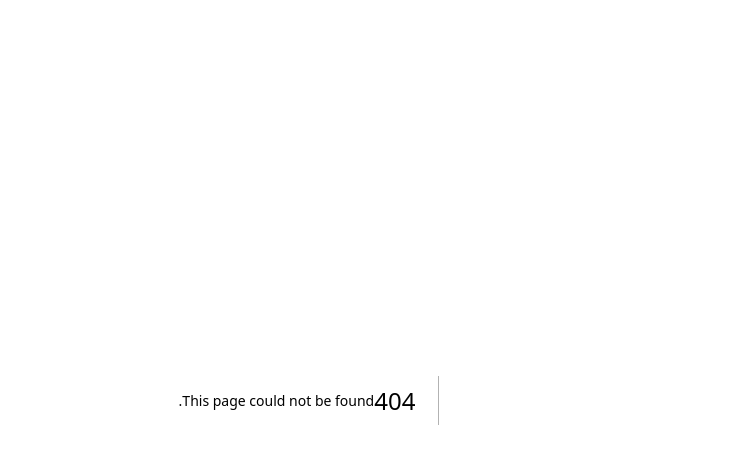
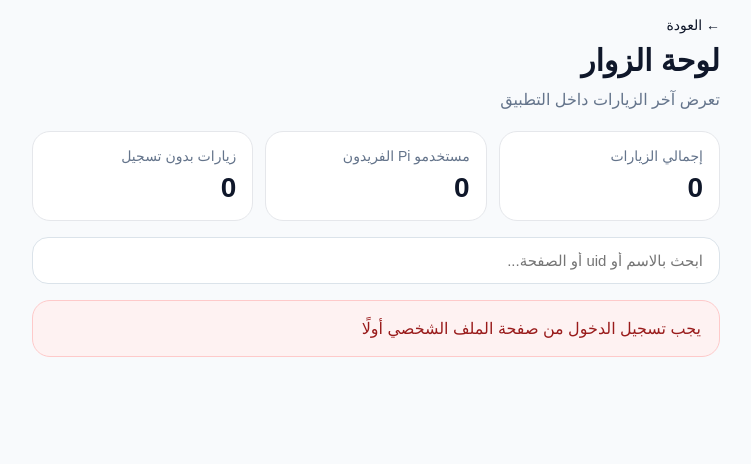
Before and after one commit to Eghrdm20/maharaat-app, a Next.js app: page /admin/visits in a window 1280 px wide. Before the commit this address had no page. Shown: the top 464 px of the page, without its empty margins (363-1114 px from the left). Built offline with nearby package versions, Linux system fonts and the light colour scheme.

Commit message:
Create page.tsx

```diff
--- /dev/null
+++ b/app/admin/visits/page.tsx
@@ -0,0 +1,317 @@
+"use client"
+
+import type { CSSProperties } from "react"
+import Link from "next/link"
+import { useEffect, useMemo, useState } from "react"
+
+type Visit = {
+  id: number
+  uid: string | null
+  username: string | null
+  path: string
+  page_title: string | null
+  visited_at: string
+}
+
+type Stats = {
+  totalVisits: number
+  anonymousVisits: number
+  uniquePiUsers: number
+}
+
+type PiUser = {
+  uid: string
+  username: string
+}
+
+export default function AdminVisitsPage() {
+  const [loading, setLoading] = useState(true)
+  const [error, setError] = useState("")
+  const [search, setSearch] = useState("")
+  const [visits, setVisits] = useState<Visit[]>([])
+  const [stats, setStats] = useState<Stats>({
+    totalVisits: 0,
+    anonymousVisits: 0,
+    uniquePiUsers: 0,
+  })
+
+  useEffect(() => {
+    const loadVisits = async () => {
+      try {
+        setLoading(true)
+        setError("")
+
+        const rawUser = window.localStorage.getItem("pi_user")
+        const sessionToken = window.localStorage.getItem("pi_session_token") || ""
+
+        if (!rawUser || !sessionToken) {
+          throw new Error("يجب تسجيل الدخول من صفحة الملف الشخصي أولًا")
+        }
+
+        let piUser: PiUser | null = null
+
+        try {
+          piUser = JSON.parse(rawUser)
+        } catch (error) {
+          console.error(error)
+        }
+
+        if (!piUser?.uid) {
+          throw new Error("بيانات المستخدم غير صالحة")
+        }
+
+        const res = await fetch("/api/admin/visits", {
+          method: "GET",
+          cache: "no-store",
+          headers: {
+            Authorization: `Bearer ${sessionToken}`,
+          },
+        })
+
+        const json = await res.json().catch(() => ({}))
+
+        if (!res.ok) {
+          throw new Error(json?.error || "Failed to load visits")
+        }
+
+        setVisits(Array.isArray(json.visits) ? json.visits : [])
+        setStats(
+          json?.stats || {
+            totalVisits: 0,
+            anonymousVisits: 0,
+            uniquePiUsers: 0,
+          }
+        )
+      } catch (error: any) {
+        console.error(error)
+        setError(error?.message || "Failed to load visits")
+      } finally {
+        setLoading(false)
+      }
+    }
+
+    loadVisits()
+  }, [])
+
+  const filteredVisits = useMemo(() => {
+    const q = search.trim().toLowerCase()
+
+    if (!q) return visits
+
+    return visits.filter((visit) => {
+      return (
+        (visit.username || "").toLowerCase().includes(q) ||
+        (visit.uid || "").toLowerCase().includes(q) ||
+        (visit.path || "").toLowerCase().includes(q) ||
+        (visit.page_title || "").toLowerCase().includes(q)
+      )
+    })
+  }, [search, visits])
+
+  return (
+    <main style={pageStyle}>
+      <div style={containerStyle}>
+        <div style={headerStyle}>
+          <div>
+            <Link href="/profile" style={backLinkStyle}>
+              ← العودة
+            </Link>
+            <h1 style={titleStyle}>لوحة الزوار</h1>
+            <p style={subtitleStyle}>تعرض آخر الزيارات داخل التطبيق</p>
+          </div>
+        </div>
+
+        <div style={statsGridStyle}>
+          <div style={statCardStyle}>
+            <div style={statLabelStyle}>إجمالي الزيارات</div>
+            <div style={statValueStyle}>{stats.totalVisits}</div>
+          </div>
+
+          <div style={statCardStyle}>
+            <div style={statLabelStyle}>مستخدمو Pi الفريدون</div>
+            <div style={statValueStyle}>{stats.uniquePiUsers}</div>
+          </div>
+
+          <div style={statCardStyle}>
+            <div style={statLabelStyle}>زيارات بدون تسجيل</div>
+            <div style={statValueStyle}>{stats.anonymousVisits}</div>
+          </div>
+        </div>
+
+        <div style={searchWrapStyle}>
+          <input
+            value={search}
+            onChange={(e) => setSearch(e.target.value)}
+            placeholder="ابحث بالاسم أو uid أو الصفحة..."
+            style={searchInputStyle}
+          />
+        </div>
+
+        {loading ? (
+          <div style={infoBoxStyle}>جاري تحميل الزيارات...</div>
+        ) : error ? (
+          <div style={errorBoxStyle}>{error}</div>
+        ) : filteredVisits.length === 0 ? (
+          <div style={infoBoxStyle}>لا توجد زيارات لعرضها</div>
+        ) : (
+          <div style={listStyle}>
+            {filteredVisits.map((visit) => (
+              <div key={visit.id} style={visitCardStyle}>
+                <div style={visitTopStyle}>
+                  <div style={pathStyle}>{visit.path}</div>
+                  <div style={timeStyle}>
+                    {new Date(visit.visited_at).toLocaleString()}
+                  </div>
+                </div>
+
+                <div style={metaStyle}>
+                  <strong>الاسم:</strong> {visit.username || "زائر بدون تسجيل"}
+                </div>
+
+                <div style={metaStyle}>
+                  <strong>UID:</strong> {visit.uid || "—"}
+                </div>
+
+                <div style={metaStyle}>
+                  <strong>عنوان الصفحة:</strong> {visit.page_title || "—"}
+                </div>
+              </div>
+            ))}
+          </div>
+        )}
+      </div>
+    </main>
+  )
+}
+
+const pageStyle: CSSProperties = {
+  minHeight: "100vh",
+  background: "#f8fafc",
+  paddingBottom: 40,
+}
+
+const containerStyle: CSSProperties = {
+  maxWidth: 720,
+  margin: "0 auto",
+  padding: 16,
+}
+
+const headerStyle: CSSProperties = {
+  marginBottom: 16,
+}
+
+const backLinkStyle: CSSProperties = {
+  display: "inline-block",
+  marginBottom: 10,
+  color: "#0f172a",
+  textDecoration: "none",
+  fontSize: 14,
+}
+
+const titleStyle: CSSProperties = {
+  fontSize: 30,
+  fontWeight: 900,
+  color: "#0f172a",
+  margin: "0 0 8px",
+}
+
+const subtitleStyle: CSSProperties = {
+  margin: 0,
+  color: "#64748b",
+  lineHeight: 1.8,
+}
+
+const statsGridStyle: CSSProperties = {
+  display: "grid",
+  gridTemplateColumns: "repeat(3, minmax(0, 1fr))",
+  gap: 12,
+  marginBottom: 16,
+}
+
+const statCardStyle: CSSProperties = {
+  background: "white",
+  border: "1px solid #e5e7eb",
+  borderRadius: 18,
+  padding: 16,
+}
+
+const statLabelStyle: CSSProperties = {
+  color: "#64748b",
+  fontSize: 14,
+  marginBottom: 8,
+}
+
+const statValueStyle: CSSProperties = {
+  color: "#0f172a",
+  fontSize: 28,
+  fontWeight: 900,
+}
+
+const searchWrapStyle: CSSProperties = {
+  marginBottom: 16,
+}
+
+const searchInputStyle: CSSProperties = {
+  width: "100%",
+  border: "1px solid #dbe3ea",
+  borderRadius: 16,
+  padding: "14px 16px",
+  fontSize: 15,
+  outline: "none",
+  background: "white",
+}
+
+const infoBoxStyle: CSSProperties = {
+  background: "white",
+  border: "1px solid #e5e7eb",
+  borderRadius: 18,
+  padding: 18,
+  color: "#475569",
+}
+
+const errorBoxStyle: CSSProperties = {
+  background: "#fef2f2",
+  border: "1px solid #fecaca",
+  borderRadius: 18,
+  padding: 18,
+  color: "#991b1b",
+}
+
+const listStyle: CSSProperties = {
+  display: "grid",
+  gap: 12,
+}
+
+const visitCardStyle: CSSProperties = {
+  background: "white",
+  border: "1px solid #e5e7eb",
+  borderRadius: 18,
+  padding: 16,
+}
+
+const visitTopStyle: CSSProperties = {
+  display: "flex",
+  justifyContent: "space-between",
+  alignItems: "flex-start",
+  gap: 12,
+  marginBottom: 10,
+}
+
+const pathStyle: CSSProperties = {
+  fontSize: 18,
+  fontWeight: 900,
+  color: "#0f172a",
+  wordBreak: "break-word",
+}
+
+const timeStyle: CSSProperties = {
+  color: "#64748b",
+  fontSize: 13,
+  whiteSpace: "nowrap",
+}
+
+const metaStyle: CSSProperties = {
+  color: "#334155",
+  lineHeight: 1.9,
+  wordBreak: "break-word",
+         }
```
